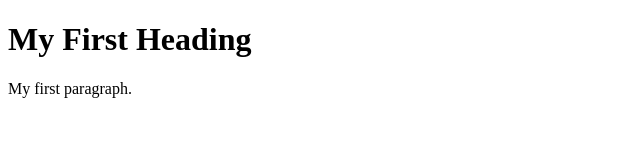
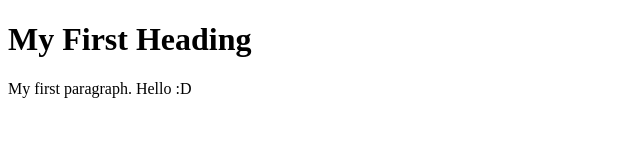
Before and after one commit to RKMerc/WEBPROG-SF231-HTML, a plain HTML site: page introduction/index.html in a window 1280 px wide. Shown: the full height of the page, 0-640 px from the left. Drawn offline with Linux system fonts and the light colour scheme.

Commit message:
introduction 01

```diff
--- a/introduction/index.html
+++ b/introduction/index.html
@@ -6,7 +6,7 @@
 <body>
 
 <h1>My First Heading</h1>
-<p>My first paragraph.</p>
+<p>My first paragraph. Hello :D</p>
 
 </body>
 </html>
```
